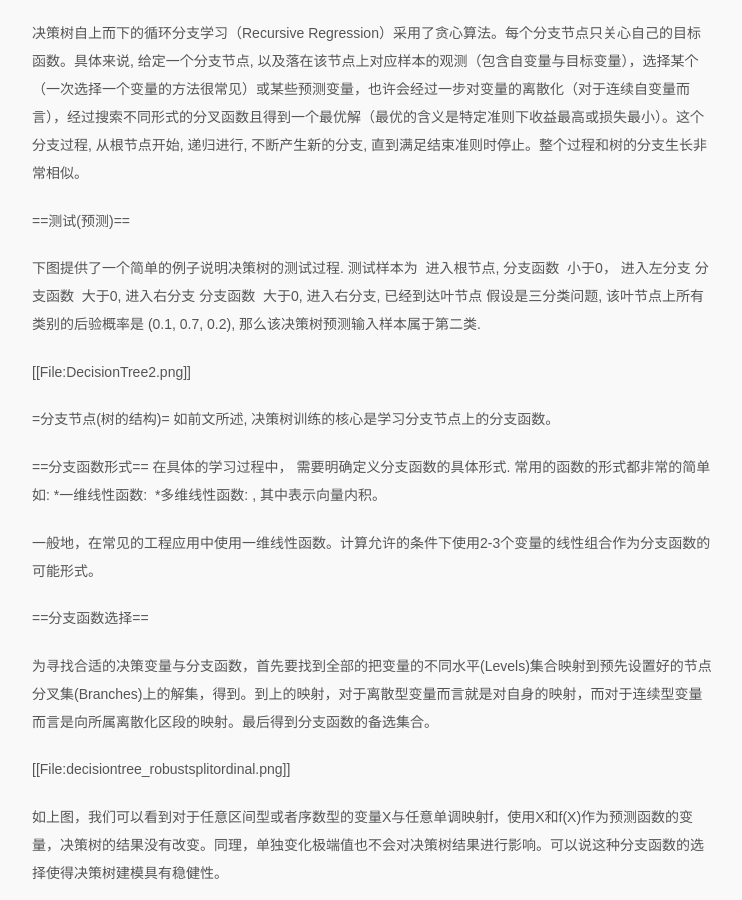
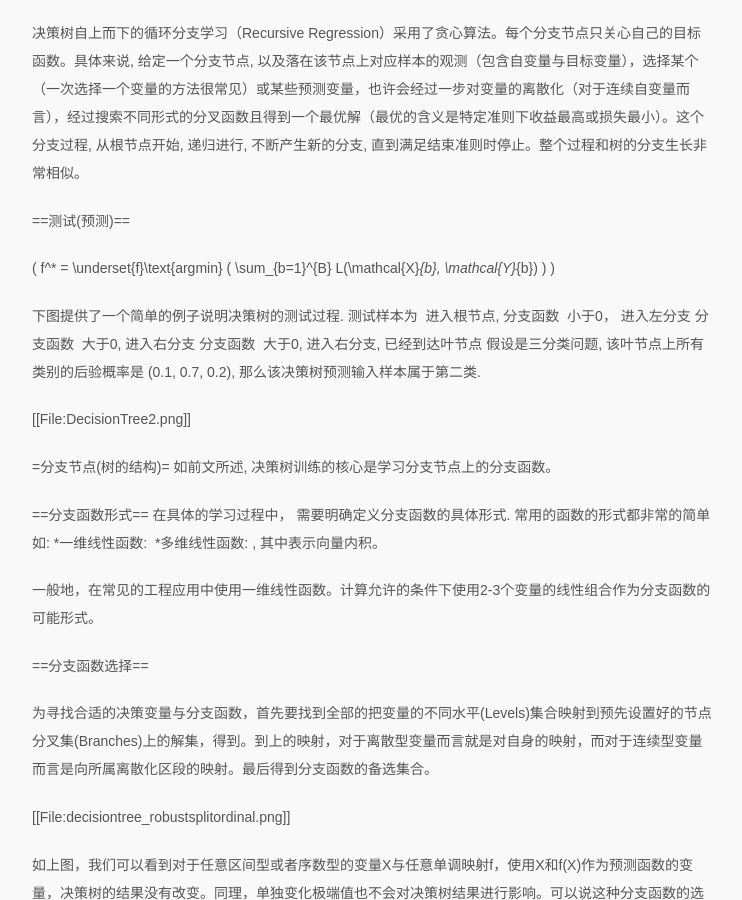
Before and after one commit to catalystfrank/catalystfrank.github.io, a Jekyll site: the page built from _posts/2013-11-23-decision-trees.markdown, in a window 1280 px wide and 900 px high, scrolled down 1786 px. Shown: the whole window, without its empty margins (268-1010 px from the left). Built offline with Jekyll 4.4.1, drawn with Linux system fonts in a browser that asks for light colours; some web fonts are replaced; Markdown is read by kramdown in place of the engine named in the settings; formulas are drawn with MathJax 3; part of the change alters nothing that is shown.

```diff
--- a/_layouts/post.html
+++ b/_layouts/post.html
@@ -18,6 +18,7 @@ layout: default
   </span>
   {% endif %}
   </section>
+  <script type="text/javascript" src="http://cdn.mathjax.org/mathjax/latest/MathJax.js?config=TeX-AMS-MML_HTMLorMML"></script>
   <section class="post">
   {{ content }}
   </section>
--- a/_posts/2013-11-23-decision-trees.markdown
+++ b/_posts/2013-11-23-decision-trees.markdown
@@ -52,7 +52,7 @@ tags:
 
 ==测试(预测)==
 
-<script type="text/javascript" src="http://cdn.mathjax.org/mathjax/latest/MathJax.js?config=TeX-AMS-MML_HTMLorMML">f^* = \underset{f}\text{argmin} ( \sum_{b=1}^{B} L(\mathcal{X}_{b}, \mathcal{Y}_{b}) )</script>
+\( f^* = \underset{f}\text{argmin} ( \sum_{b=1}^{B} L(\mathcal{X}_{b}, \mathcal{Y}_{b}) ) \)
 
 下图提供了一个简单的例子说明决策树的测试过程. 测试样本为 <math> x = [3,2,0]; </math>
 进入根节点, 分支函数 <math> f_1(x) = x_3 - 1 = 0 - 1 = -1 </math> 小于0， 进入左分支
```
